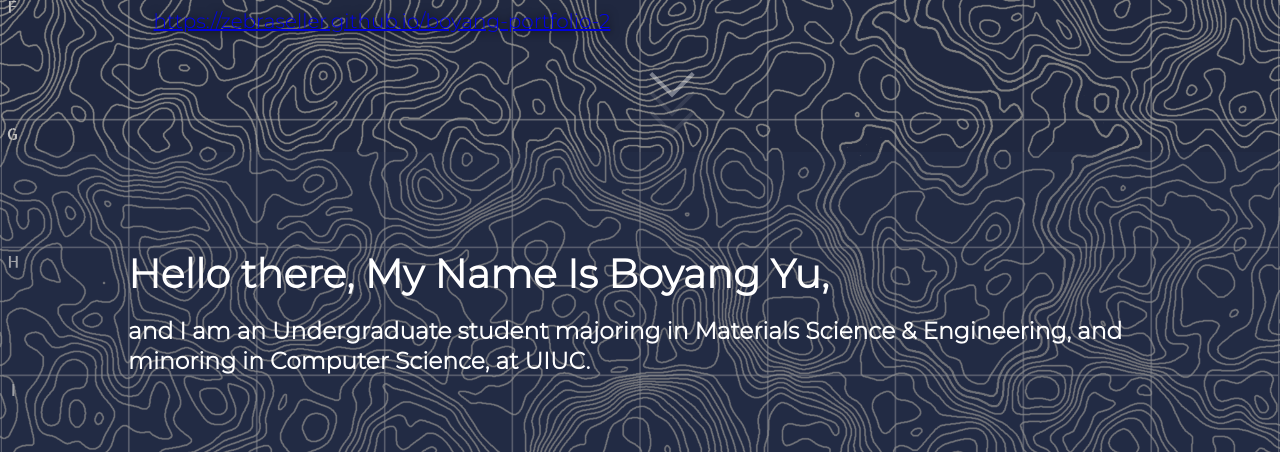
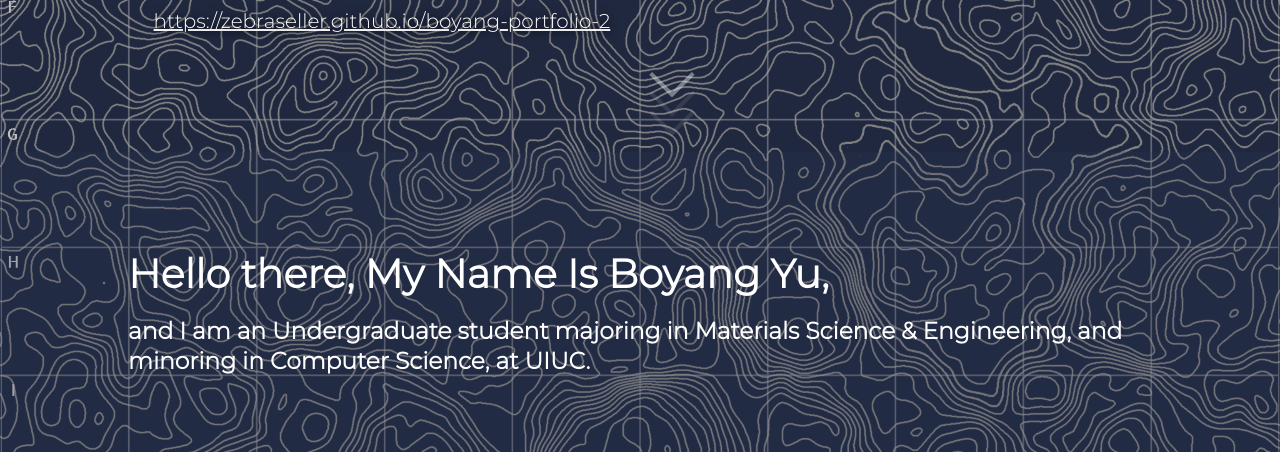
Before and after one commit to ZebraSeller/Boyang-Portfolio-Site-Project, a plain HTML site: page index.html in a window 1280 px wide. Shown: the part 648-1100 px from the top of the page. Drawn offline with Linux system fonts and the light colour scheme.

Commit message:
Update home_page_style_1.css

```diff
--- a/stylesheets/home_page_style_1.css
+++ b/stylesheets/home_page_style_1.css
@@ -10,6 +10,9 @@ html {
     font-family: futura maxi cg Light; */
     font-family: Montserrat-Light;
     scroll-behavior: smooth;
+}
+a {
+    color: hsl(0, 0%, 100%);
 }
 #top-bar {
     float: left;
```
